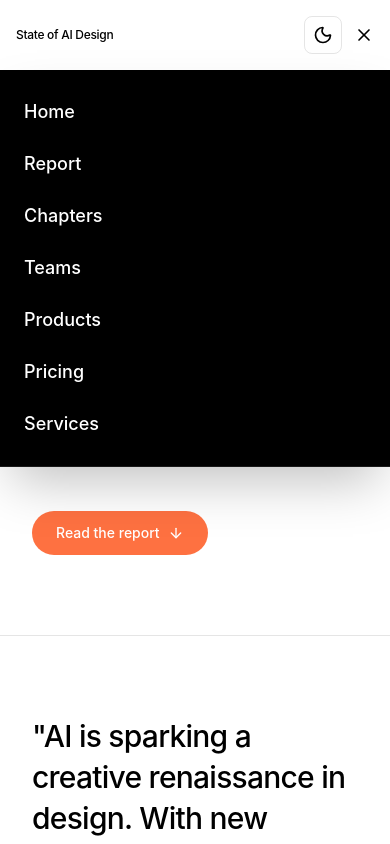
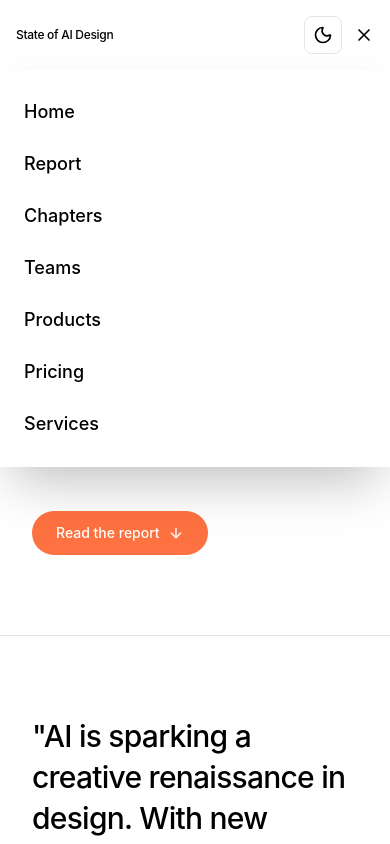
Before and after one commit to fantasiavsr/editorial-web, a React (Vite) app: page / in a window 390 px wide. Both pictures are taken after a click on the button 364 px from the left and 35 px from the top of the page. Shown: the top 844 px of the page. Built offline with nearby package versions, Linux system fonts and the light colour scheme; a web font is replaced by a local one.

Commit message:
style: fix mobile navbar color and appear animation

```diff
--- a/src/components/navigation/Navbar.jsx
+++ b/src/components/navigation/Navbar.jsx
@@ -29,9 +29,9 @@ export default function Navbar({ title, links, onNavigate }) {
           ))}
         </div>
         {mobileOpen && (
-          <div className="absolute top-full left-0 right-0 bg-primary-black dark:bg-primary-dark-card border-b border-primary-white/10 px-6 py-6 flex flex-col gap-4 md:hidden z-50 shadow-2xl backdrop-blur-xl animate-fade-in-down" style={{ animation: 'fadeInDown 0.25s ease-out' }}>
-            {links.map((l) => (
-              <button key={l.key} onClick={() => { onNavigate?.(l.key); setMobileOpen(false); }} className="text-lg font-medium text-primary-white hover:text-primary-orange transition-smooth text-left py-1">{l.label}</button>
+          <div className="absolute top-full left-0 right-0 bg-primary-white dark:bg-primary-dark-card border-b border-primary-white/10 px-6 py-6 flex flex-col gap-4 md:hidden z-50 shadow-2xl backdrop-blur-xl" style={{ animation: 'curtainReveal 0.35s ease-out' }}>
+            {links.map((l, i) => (
+              <button key={l.key} onClick={() => { onNavigate?.(l.key); setMobileOpen(false); }} className="text-lg font-medium text-primary-black dark:text-primary-white hover:text-primary-orange transition-smooth text-left py-1" style={{ animation: 'staggerReveal 0.3s ease-out forwards', animationDelay: `${i * 0.05}s`, opacity: 0 }}>{l.label}</button>
             ))}
           </div>
         )}
--- a/src/index.css
+++ b/src/index.css
@@ -134,6 +134,28 @@
     }
   }
 
+  @keyframes curtainReveal {
+    from {
+      clip-path: inset(0 0 100% 0);
+      opacity: 0;
+    }
+    to {
+      clip-path: inset(0 0 0% 0);
+      opacity: 1;
+    }
+  }
+
+  @keyframes staggerReveal {
+    from {
+      opacity: 0;
+      transform: translateY(12px);
+    }
+    to {
+      opacity: 1;
+      transform: translateY(0);
+    }
+  }
+
   /* Subtle floating animation */
   @keyframes float {
     0%, 100% {
```
